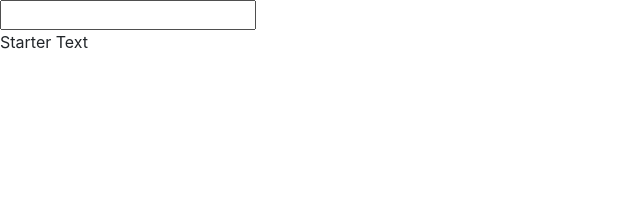
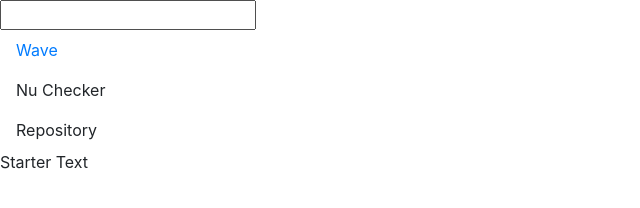
Before and after one commit to ghoneycutt18/Dev09, a plain HTML site: page index.html in a window 1280 px wide. Shown: the whole page, without its empty margins (0-640 px from the left). Drawn offline with nearby package versions, Linux system fonts and the light colour scheme.

Commit message:
Update index.html

```diff
--- a/index.html
+++ b/index.html
@@ -16,7 +16,9 @@ Version: 1.0 -->
 <body>
     <!-- partial:index.partial.html -->
     <input id="textInputId" type="text" />
-
+    <a class="nav-link" href="https://wave.webaim.org/report#/https://ghoneycutt18.github.io/Dev09/" target="_blank">Wave</a>
+    <a class="nav-link"https://validator.w3.org/nu/?showsource=yes&doc=https%3A%2F%2Fghoneycutt18.github.io%2FDev09%2F" target="_blank">Nu Checker</a>
+    <a class="nav-link"https://github.com/ghoneycutt18/Dev09" target="_blank">Repository</a>
     <div id="someOtherDivId">
         Starter Text
     </div>
```
